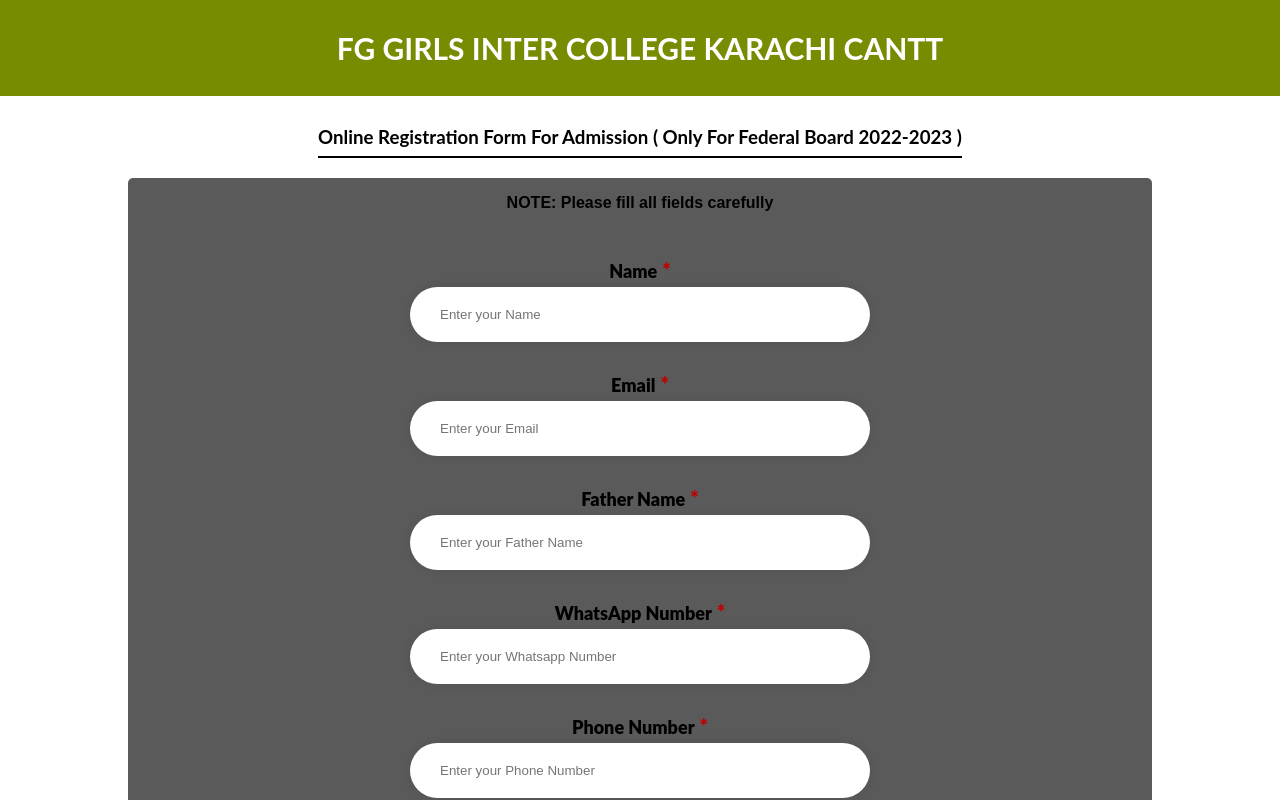
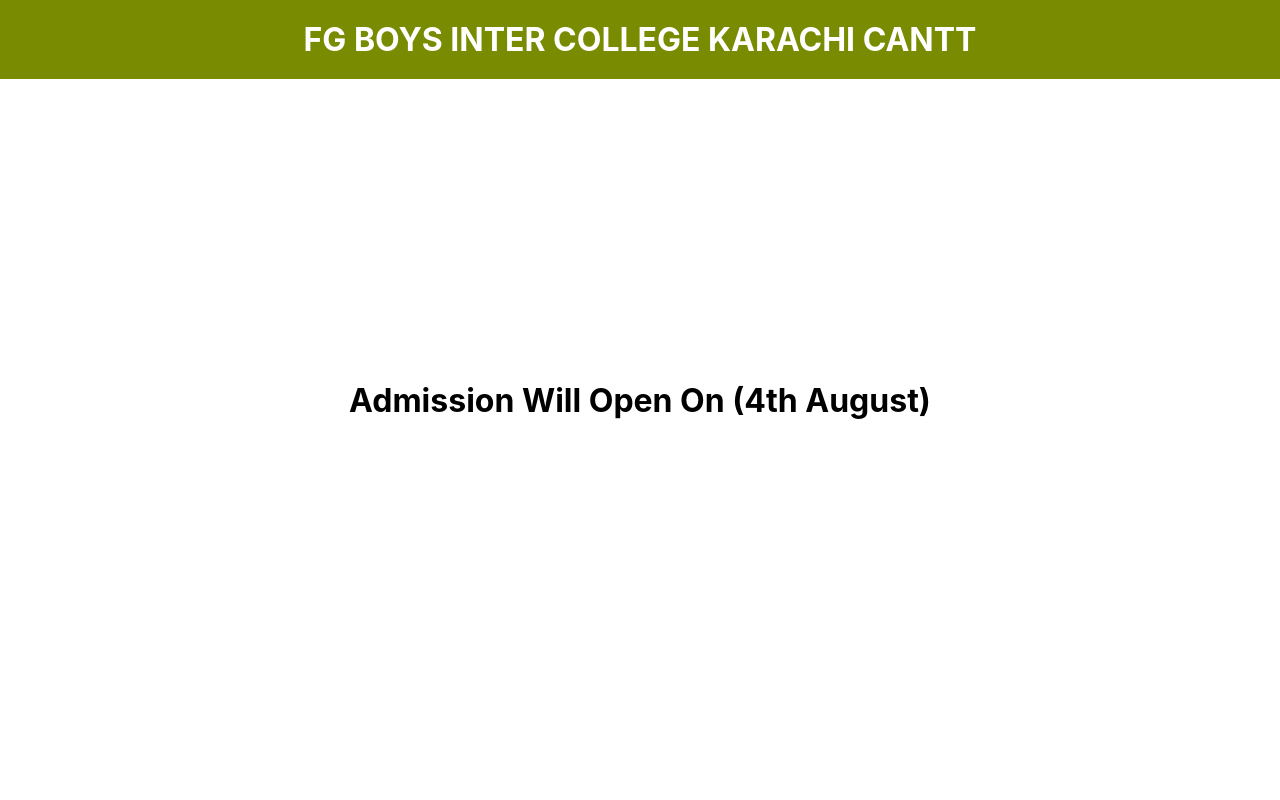
Before and after one commit to OkashaTanoli/fg-girls-college-admission-form, a React (Create React App) app: page / in a window 1280 px wide. Shown: the top 800 px of the page. Built offline with nearby package versions, Linux system fonts and the light colour scheme.

Commit message:
form closed

```diff
--- a/src/App.css
+++ b/src/App.css
@@ -9,6 +9,8 @@
   width: 100%;
   padding: 20px 0;
   background-color: #798b01;
+  text-align: center;
+  margin-top: 0px !important;
   color: rgb(255, 255, 255);
 }
 .BeforeTestDivCenter {
--- a/src/App.js
+++ b/src/App.js
@@ -1,15 +1,15 @@
-import PagesRouter from './components/Router/router';
+// import PagesRouter from './components/Router/router';
 import './App.css';
 
 function App() {
   return (
-    // <div className='BeforeTestDiv'>
-    //   <h1 className='BeforeTestDivHead'>FG BOYS INTER COLLEGE KARACHI CANTT</h1>
-    //   <div className='BeforeTestDivCenter'>
-    //     <h1>Admission Will Open On (4th August)</h1>
-    //   </div>
-    // </div>
-    <PagesRouter />
+    <div className='BeforeTestDiv'>
+      <h1 className='BeforeTestDivHead'>FG BOYS INTER COLLEGE KARACHI CANTT</h1>
+      <div className='BeforeTestDivCenter'>
+        <h1>Admission Will Open On (4th August)</h1>
+      </div>
+    </div>
+    // <PagesRouter />
   );
 }
 
```
